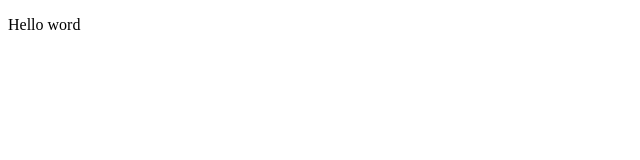
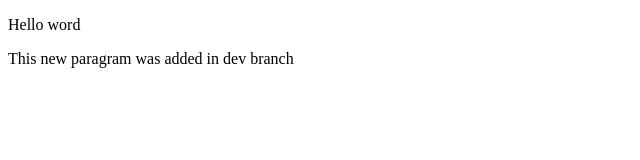
Before and after one commit to AmauriDev/website, a plain HTML site: page index.html in a window 1280 px wide. Shown: the whole page, without its empty margins (0-640 px from the left). Drawn offline with Linux system fonts and the light colour scheme.

Commit message:
New paragraph was added

```diff
--- a/index.html
+++ b/index.html
@@ -4,4 +4,5 @@
 </head>
 <body>
     <p>Hello word</p>
+    <p>This new paragram was added in dev branch</p>
 </body>
```
